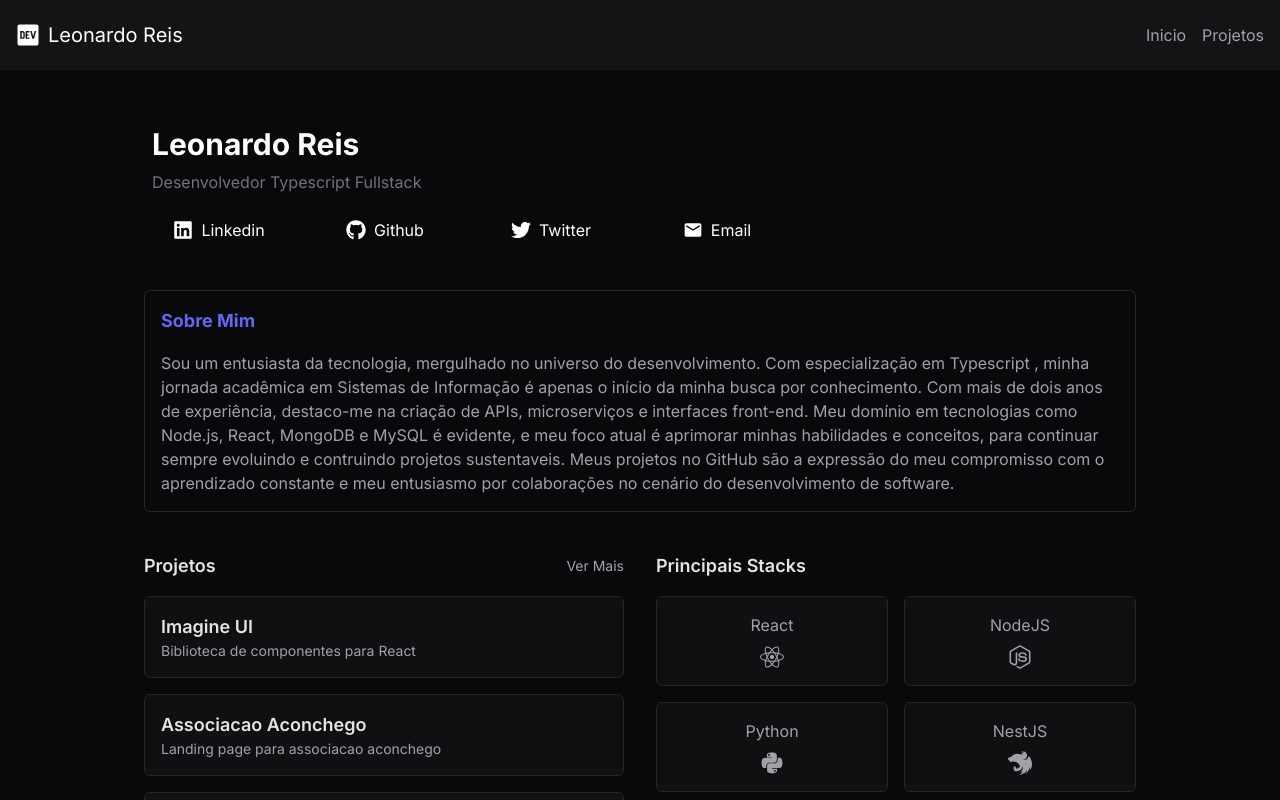
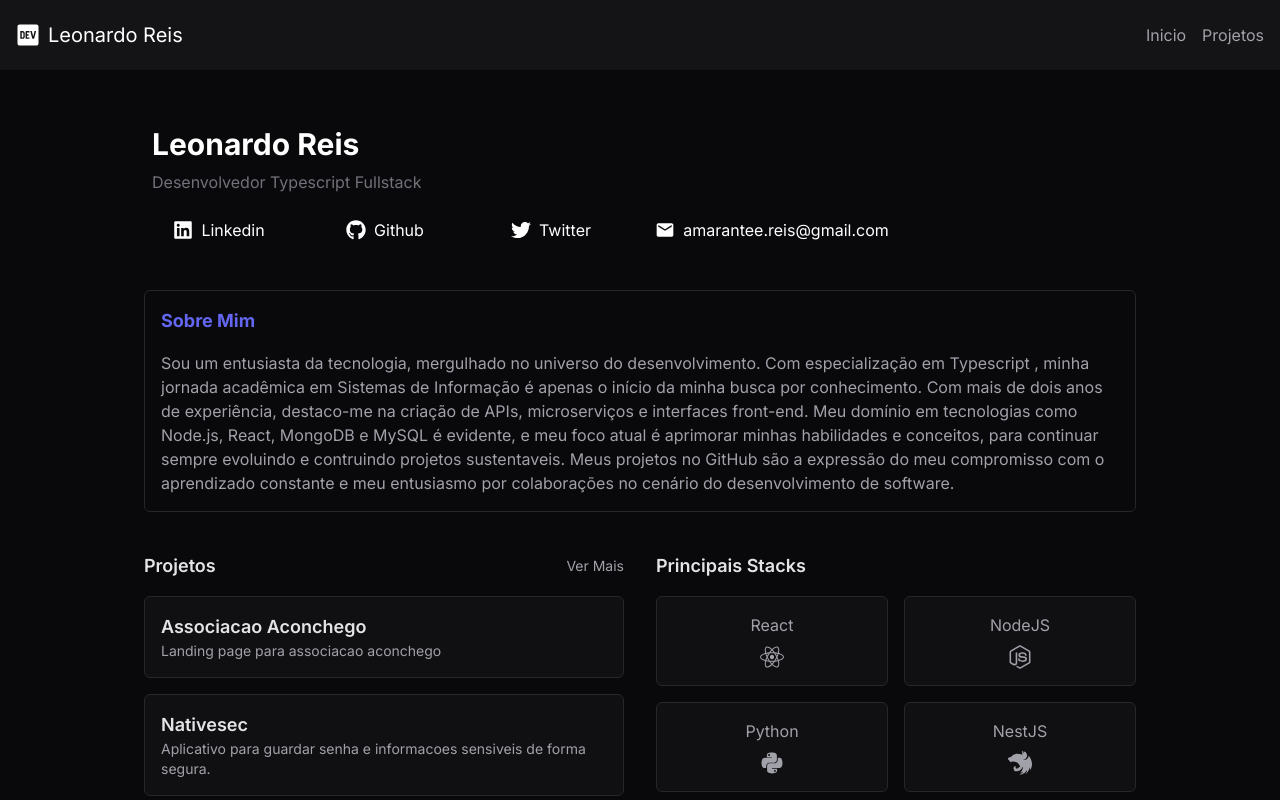
Before and after one commit to leonardoReizz/portifolio, a Next.js app: page / in a window 1280 px wide. Shown: the top 800 px of the page. Built offline with nearby package versions, Linux system fonts and the light colour scheme.

Commit message:
remove unsed projects

```diff
--- a/src/app/page.tsx
+++ b/src/app/page.tsx
@@ -14,11 +14,11 @@ import { GrMysql } from "react-icons/gr";
 import Link from "next/link";
 
 const projects = [
-  {
-    title: "Imagine UI",
-    description: "Biblioteca de componentes para React",
-    link: "https://imagine-ui.com/",
-  },
+  // {
+  //   title: "Imagine UI",
+  //   description: "Biblioteca de componentes para React",
+  //   link: "https://imagine-ui.com/",
+  // },
   {
     title: "Associacao Aconchego",
     description: "Landing page para associacao aconchego",
@@ -33,7 +33,7 @@ const projects = [
   {
     title: "Gita",
     description: "Sistema de observabilidade para ambientes Kubernetes",
-    link: "https://site.gita.jackexperts.com.br/",
+    link: "https://gita.cloud/",
   },
   {
     title: "Eslint-config",
@@ -121,14 +121,14 @@ export default function Home() {
             <FaTwitter className="w-5 h-5" />
             <p>Twitter</p>
           </Link>
-          <Link
-            target="_blank"
-            href="https://twitter.com/leonardooreizz"
-            className="hover:bg-zinc-800/50 flex  max-w-[150px] flex-[1_1_150px] gap-2 items-center py-2 justify-center rounded-md hover:text-indigo-500 transition-all duration-200"
+          <div
+            // target="_blank"
+            // href="https://twitter.com/leonardooreizz"
+            className="hover:bg-zinc-800/50 flex  max-w-[260px] flex-[1_1_150px] gap-2 items-center py-2 justify-center rounded-md hover:text-indigo-500 transition-all duration-200"
           >
             <MdEmail className="w-5 h-5" />
-            <p>Email</p>
-          </Link>
+            <p>amarantee.reis@gmail.com</p>
+          </div>
         </div>
       </div>
       <div className="border p-4 rounded-md border-zinc-800 text-zinc-400">
--- a/src/app/projects/page.tsx
+++ b/src/app/projects/page.tsx
@@ -5,15 +5,15 @@ import { PiProjectorScreenFill } from "react-icons/pi";
 import { SiNpm } from "react-icons/si";
 
 const projects = [
-  {
-    title: "Imagine UI",
-    image: "imagineui.png",
-    description:
-      "Explore a biblioteca exclusiva de componentes React Imagine UI, criada meticulosamente com Tailwind CSS para potencializar seu desenvolvimento.",
-    githubLink: "https://github.com/leonardoReizz/imagine-ui",
-    projectLink: "http://imagine-ui.com/",
-    npmLink: "https://www.npmjs.com/package/@imagine-ui/react",
-  },
+  // {
+  //   title: "Imagine UI",
+  //   image: "imagineui.png",
+  //   description:
+  //     "Explore a biblioteca exclusiva de componentes React Imagine UI, criada meticulosamente com Tailwind CSS para potencializar seu desenvolvimento.",
+  //   githubLink: "https://github.com/leonardoReizz/imagine-ui",
+  //   projectLink: "http://imagine-ui.com/",
+  //   npmLink: "https://www.npmjs.com/package/@imagine-ui/react",
+  // },
   {
     title: "Associacao Aconchego",
     image: "aconchego.png",
@@ -70,7 +70,7 @@ export default function Projects() {
                   src={project.image}
                 />
               )}
-              <div>
+              <div className="flex flex-col justifu-between h-full">
                 <h3>{project.title}</h3>
                 <p>{project.description}</p>
               </div>
```
